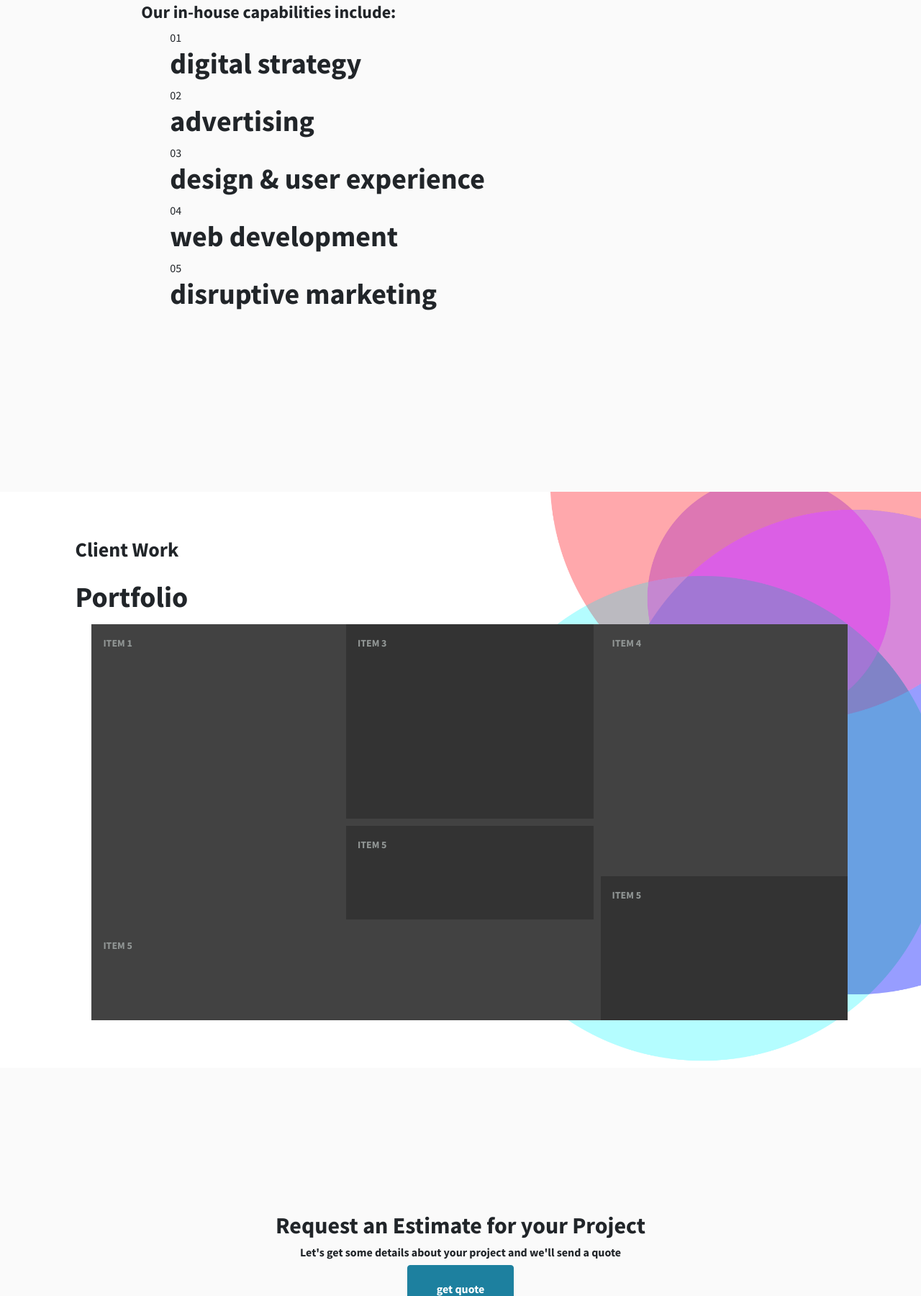
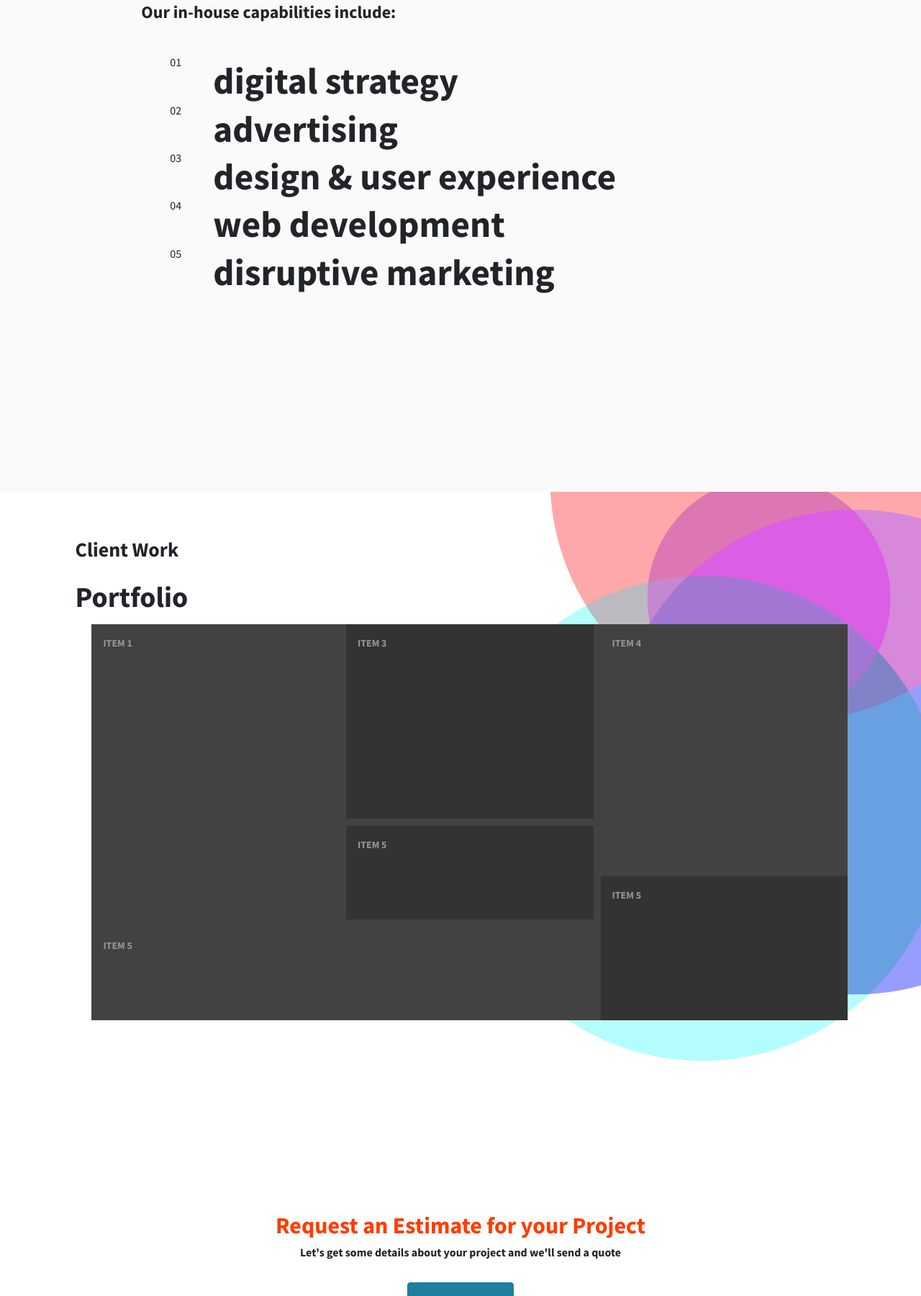
Before and after one commit to bwonymph/inmotion, a plain HTML site: page index.html in a window 1280 px wide. Shown: the part 1000-2800 px from the top of the page at 72% size. Drawn offline with Linux system fonts and the light colour scheme.

Commit message:
styleing changes for services

```diff
--- a/css/styles.css
+++ b/css/styles.css
@@ -131,8 +131,18 @@ h6 {
   display: table;
   margin: 0;
   max-width: none;
+  background-color: white;
+  height: 70vh;
+}
+
+.testimonies{
+  width: 100%;
+  padding: 0 7%;
+  display: table;
+  margin: 0;
+  max-width: none;
   background-color: #fafafa;
-  height: 60vh;
+  height: 100vh;
 }
 /* Side Menu */
 #sidebar-wrapper {
@@ -486,5 +496,17 @@ li:before {
     grid-row-end: span 6;
 }
 
+.dinosaurs {
+  list-style-position: inside;
+}
 
+.dinosaurs li{
+  position: relative;
+  font-size: 100%;
+  margin: 5% 0;
+}
+.dinosaurs li a {
+  position: absolute;
+  left: 60px;
+}
 /*Testing end*/
--- a/index.html
+++ b/index.html
@@ -60,21 +60,21 @@
           <div class="row">
             <div class="col-lg-10 mx-auto">
               <h4>Our in-house capabilities include: </h4>
-              <ol>
+              <ol class="dinosaurs">
                 <li>
-                  <h1>digital strategy</h1>
+                  <a style="font-size:4vw; font-weight: 700;">digital strategy</a>
                 </li>
                 <li>
-                  <h1>advertising</h1>
+                  <a style="font-size:4vw; font-weight: 700;">advertising</a>
                 </li>
                 <li>
-                  <h1>design & user experience</h1>
+                  <a style="font-size:4vw; font-weight: 700;">design & user experience</a>
                 </li>
                 <li>
-                  <h1>web development</h1>
+                  <a style="font-size:4vw; font-weight: 700;" >web development</a>
                 </li>
                 <li>
-                  <h1>disruptive marketing</h1>
+                  <a style="font-size:4vw; font-weight: 700;" >disruptive marketing</a>
                 </li>
               </ol>
             </div>
@@ -107,17 +107,23 @@
 
       <section class ="quote">
         <div class="container text-center" style="margin-top:25vh;">
-          <h2>Request an Estimate for your Project</h2>
+          <h2 style="color:#ff3c00;">Request an Estimate for your Project</h2>
           <h6>Let's get some details about your project and we'll send a quote</h6>
-          <a class="btn btn-primary btn-xl" href="">get quote</a>
+          <a class="btn btn-primary btn-xl" style="margin-top:3vh;" href="">get quote</a>
         </div>
       </section>
 
       <section class ="testimonies">
+        <h3> *INSERT Testimonies HERE </h3>
       </section>
 
     <!-- Footer -->
     <footer class="footer text-center">
+      <div class="container">
+        <div class="row">
+          <span><img style = "max-width: 50px;" src="img/symbol.png"><h3>InMotionDNA<h3></span>
+        </div>
+      </div>
       <div class="container">
         <p class="text-muted small mb-0">All Rights Reserved &copy;2019 InMotion DMA</p>
       </div>
```
Also changed, not shown: 5 other files.
